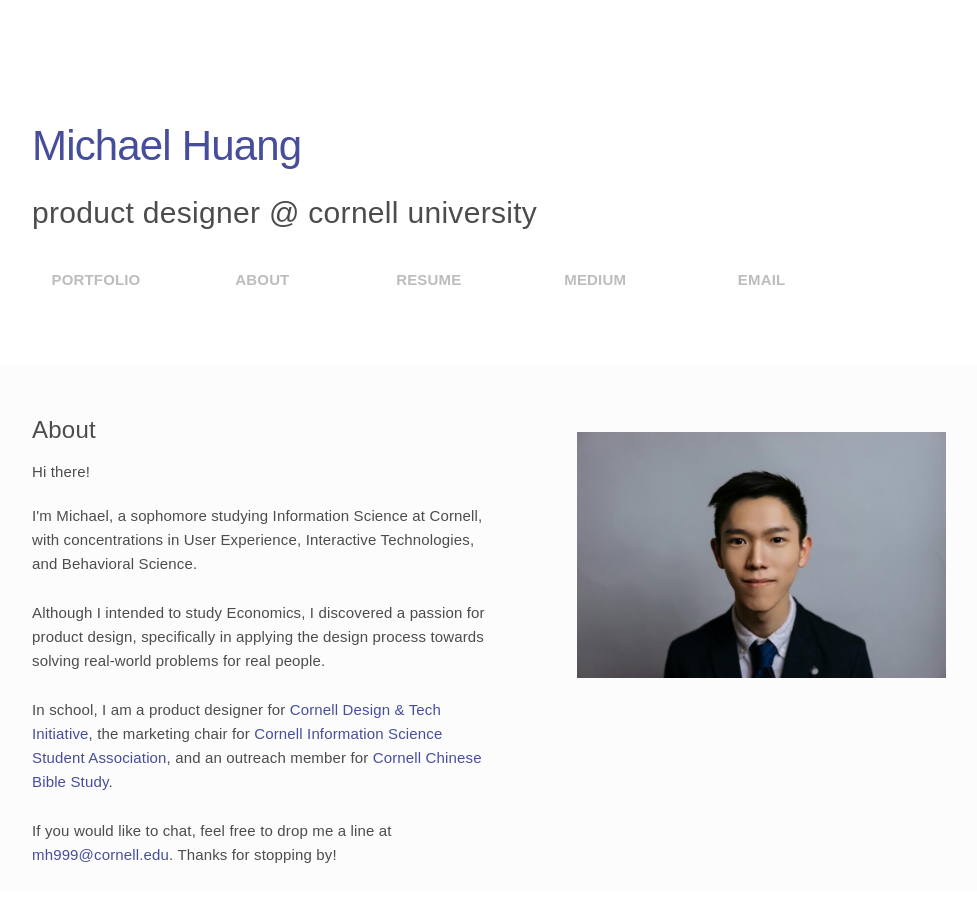
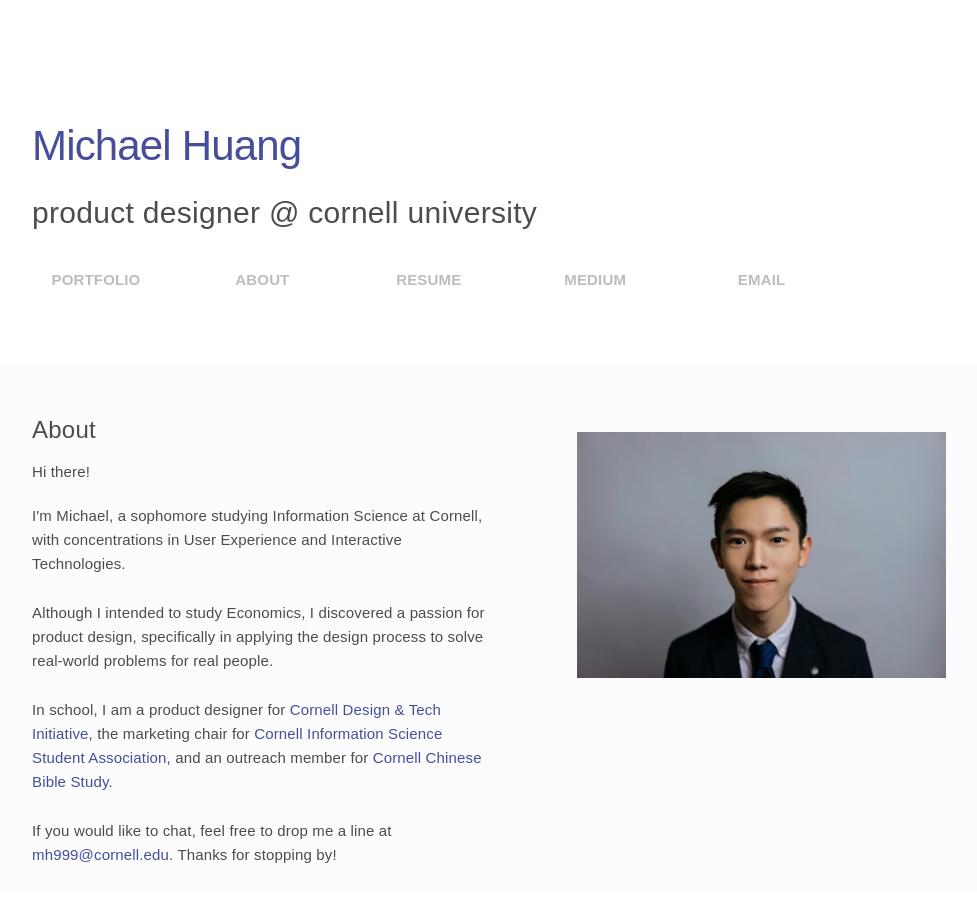
Before and after one commit to michaelhuangmk/michaelhuangmk.github.io, a Jekyll site: the page built from about.md, in a window 1280 px wide. Shown: the whole page, without its empty margins (128-1105 px from the left). Built offline with Jekyll 4.4.1, drawn with Linux system fonts in a browser that asks for light colours; some web fonts are replaced; our own code applies the rules of GitHub Pages for plain Markdown files.

Commit message:
more ehh

```diff
--- a/_layouts/about.html
+++ b/_layouts/about.html
@@ -7,8 +7,8 @@ layout: default
             <div class="six columns">
                 <h5>About</h5>
                 <h6>Hi there!</h6>
-                <p>I'm Michael, a sophomore studying Information Science at Cornell, with concentrations in User Experience, Interactive Technologies, and Behavioral Science.</p>
-                <p>Although I intended to study Economics, I discovered a passion for product design, specifically in applying the design process towards solving real-world problems for real people.
+                <p>I'm Michael, a sophomore studying Information Science at Cornell, with concentrations in User Experience and Interactive Technologies.</p>
+                <p>Although I intended to study Economics, I discovered a passion for product design, specifically in applying the design process to solve real-world problems for real people.
                 <p>In school, I am a product designer for <a class="u-dodgerblue" href="http://cornelldti.org/">Cornell Design & Tech Initiative</a>, the marketing chair for <a class="u-dodgerblue" href="http://issa.infosci.cornell.edu/">Cornell Information Science Student Association</a>, and an outreach member for <a class="u-dodgerblue" href="https://cbscornell.com/">Cornell Chinese Bible Study</a>.</p>
                 <p>If you would like to chat, feel free to drop me a line at <a class="u-dodgerblue" href="mailto:mh999@cornell.edu"> mh999@cornell.edu</a>. Thanks for stopping by!</p>
             </div>
```
